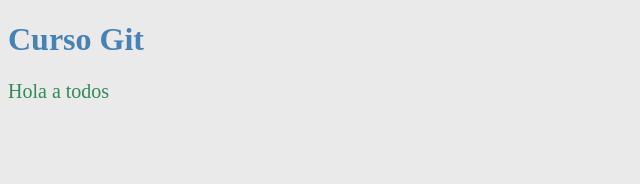
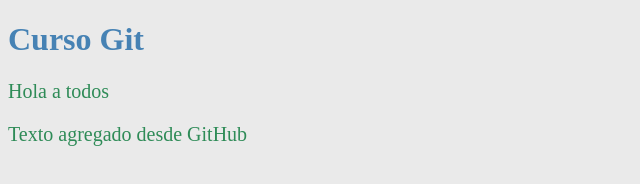
Before and after one commit to Cori-9/CursoGit, a plain HTML site: page index.html in a window 1280 px wide. Shown: the whole page, without its empty margins (0-640 px from the left). Drawn offline with Linux system fonts and the light colour scheme.

Commit message:
Update index.html

```diff
--- a/index.html
+++ b/index.html
@@ -8,5 +8,6 @@
 	<body>
 		<h1>Curso Git</h1>
 		<p>Hola a todos</p>
+		<p class="customText">Texto agregado desde GitHub</p>
 	</body>
 </html>
```
